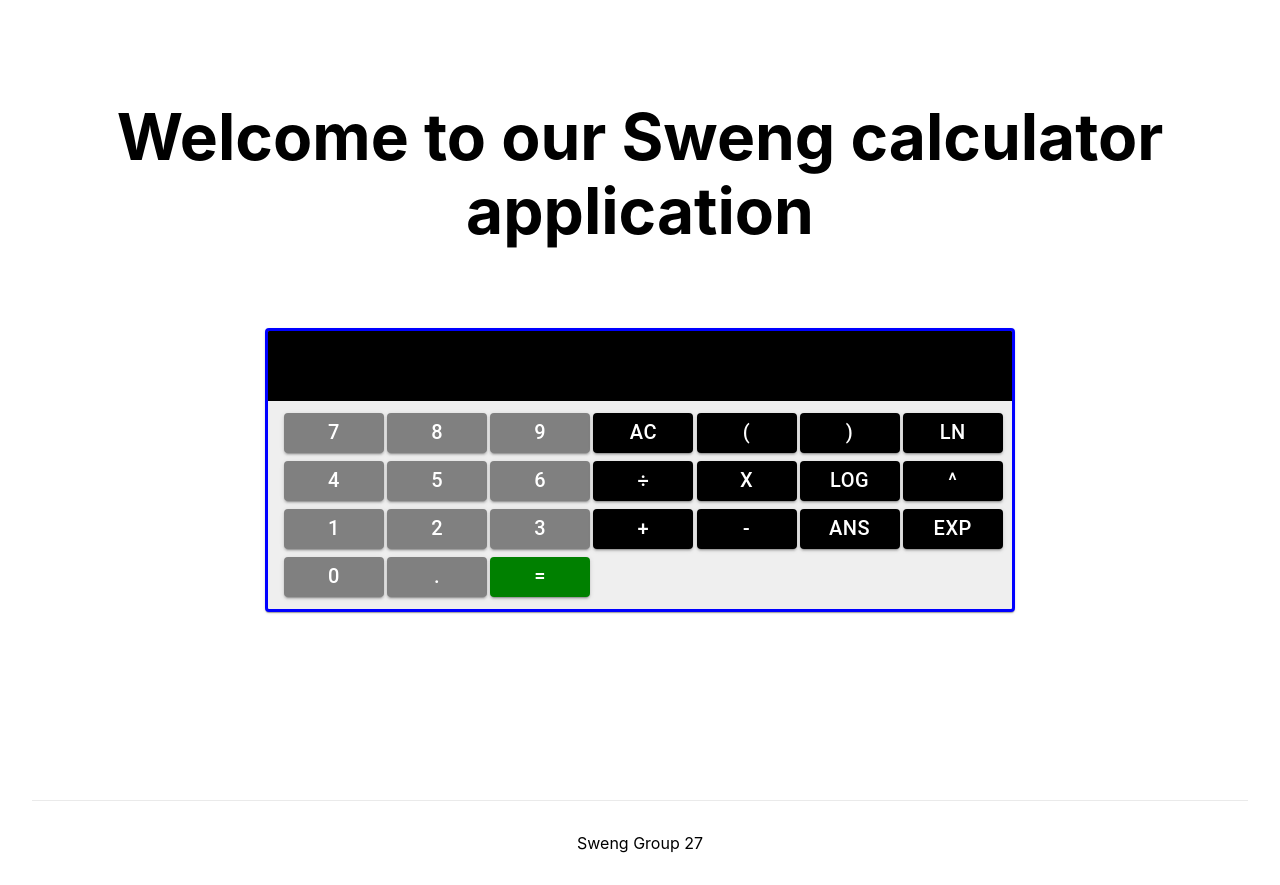
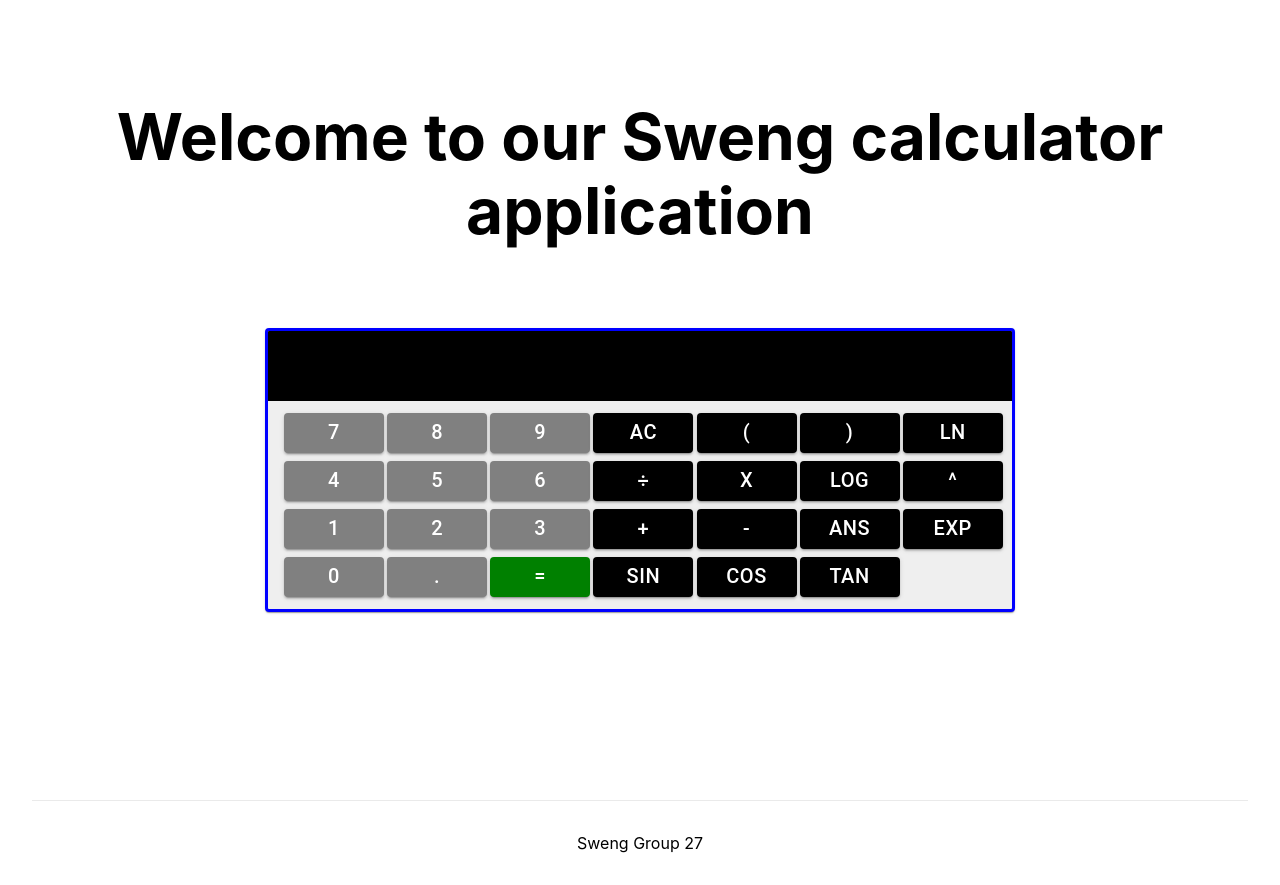
Before and after one commit to neilshevlin/sweng-calc-webapp, a Next.js app: page / in a window 1280 px wide. Built offline with nearby package versions, Linux system fonts and the light colour scheme.

Commit message:
added trigonometry to index.js

```diff
--- a/pages/index.js
+++ b/pages/index.js
@@ -34,6 +34,10 @@ export default function Home() {
     {char: '0', color:'grey'},
     {char: '.', color:'grey'},
     {char: '=', color:'green'},
+
+    {char: 'sin', color:'black'},
+    {char: 'cos', color:'black'},
+    {char: 'tan', color:'black'},
 ]
   return (
     <div className={styles.container}>
```
